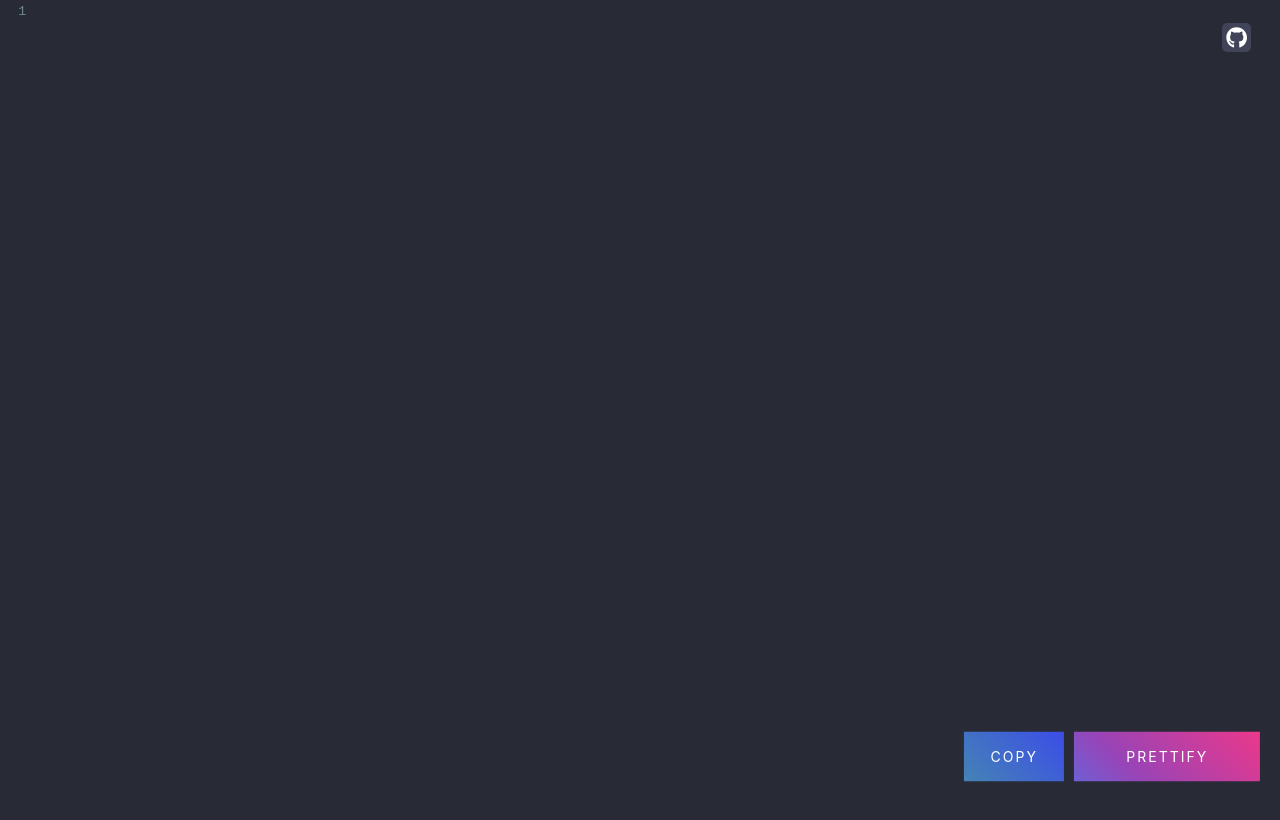
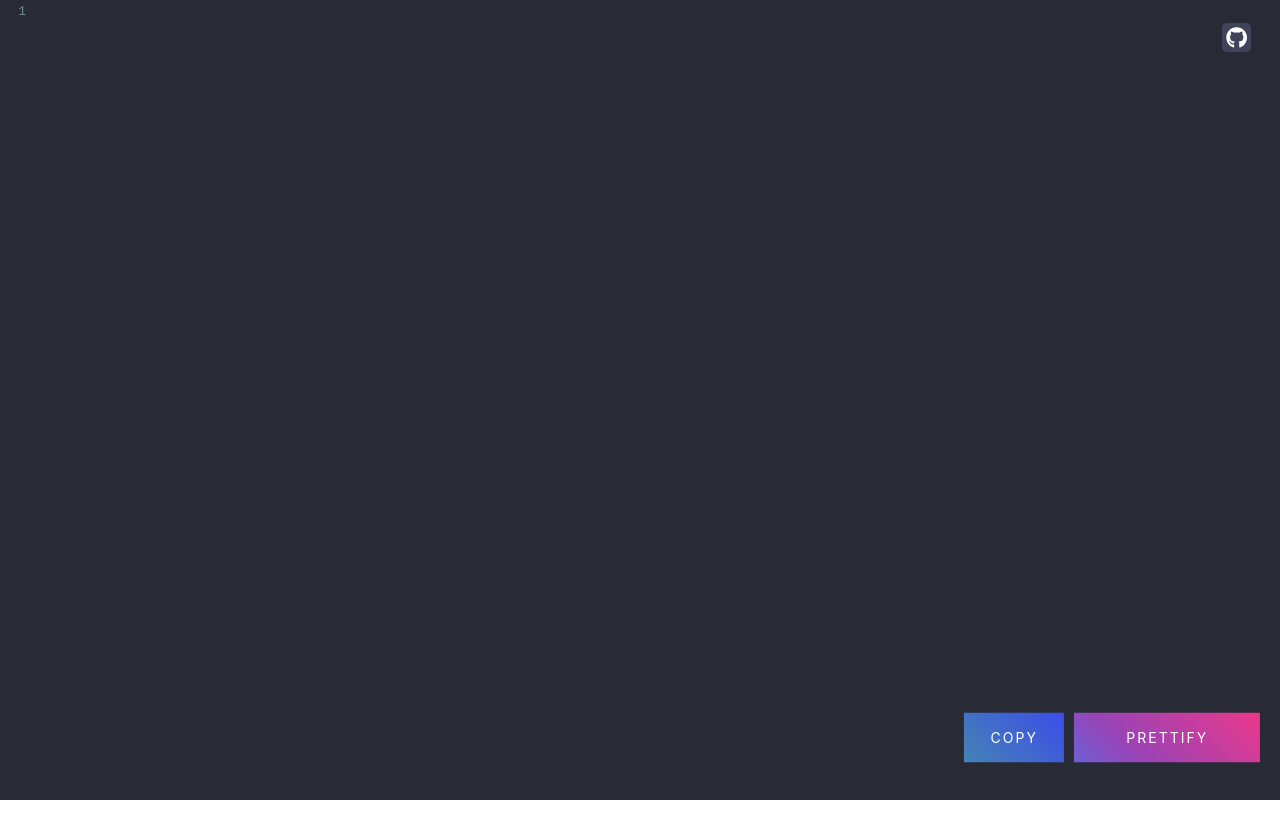
Before and after one commit to augusto-jm-amaral/json-prettier-app, a React (Create React App) app: page / in a window 1280 px wide. Built offline with nearby package versions, Linux system fonts and the light colour scheme.

Commit message:
style: remove padding bottom causing screen overflow

```diff
--- a/src/App.css
+++ b/src/App.css
@@ -1,6 +1,9 @@
 .CodeMirror {
   height: 100vh !important;
-  padding-bottom: 20px;
+}
+
+.CodeMirror-code {
+  margin-bottom: 20px;
 }
 
 .button-container {
```
